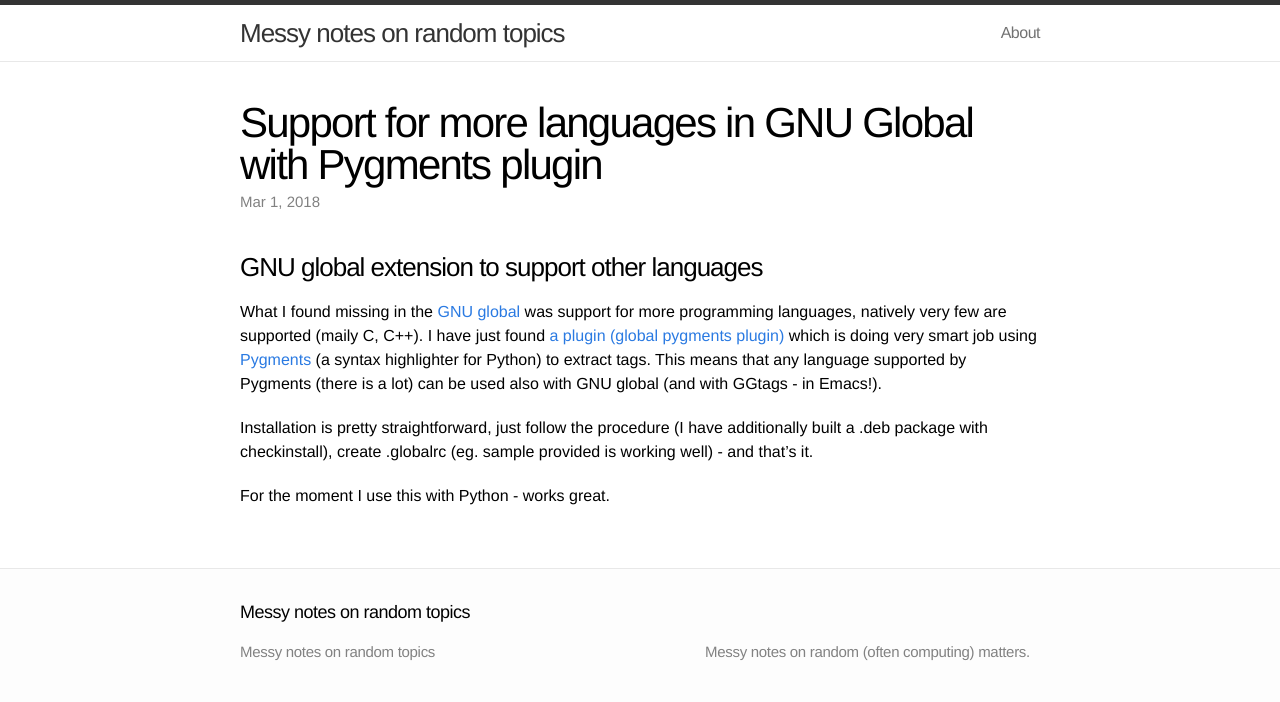
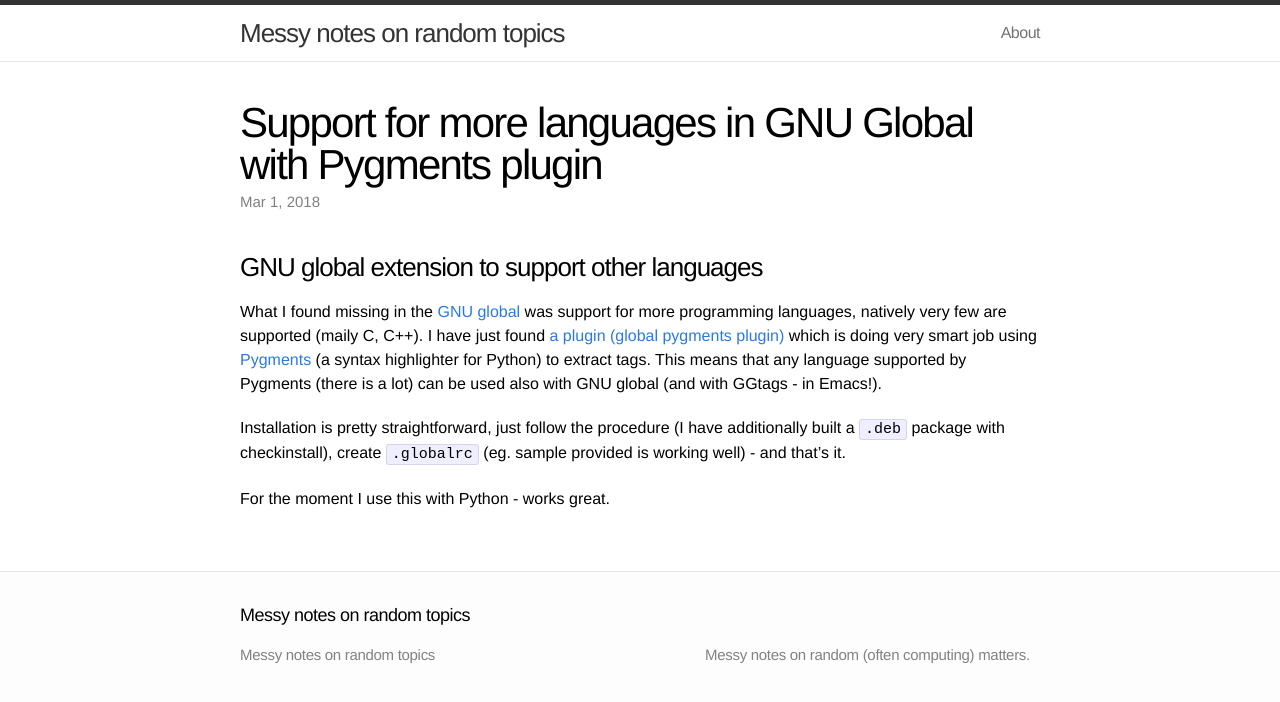
Before and after one commit to t-w/t-w.github.io, a Jekyll site: the page built from _posts/2018-03-01-gnu_global_pygments_plugin.markdown, in a window 1280 px wide. Shown: the top 702 px of the page. Built offline with Jekyll 4.4.1, drawn with Linux system fonts in a browser that asks for light colours.

```diff
--- a/_posts/2018-03-01-gnu_global_pygments_plugin.markdown
+++ b/_posts/2018-03-01-gnu_global_pygments_plugin.markdown
@@ -15,11 +15,11 @@ for Python) to extract tags. This means that any language supported by Pygments
 (there is a lot) can be used also with GNU global (and with GGtags - in Emacs!).
 
 Installation is pretty straightforward, just follow the procedure
-(I have additionally built a .deb package with checkinstall), create .globalrc
-(eg. sample provided is working well) - and that's it.
+(I have additionally built a `.deb` package with checkinstall), create
+`.globalrc` (eg. sample provided is working well) - and that's it.
 
 For the moment I use this with Python - works great.
 
-[emacs.ggtags]:   https://t-w.github.io/emacs/2016/11/06/emacs_gnu_global_ggtags/
+[emacs.ggtags]: https://t-w.github.io/emacs/2016/11/06/emacs_gnu_global_ggtags/
 [global_pygments_plugin]: https://github.com/yoshizow/global-pygments-plugin
-[pygments]:       http://pygments.org/
+[pygments]:     http://pygments.org/
```
